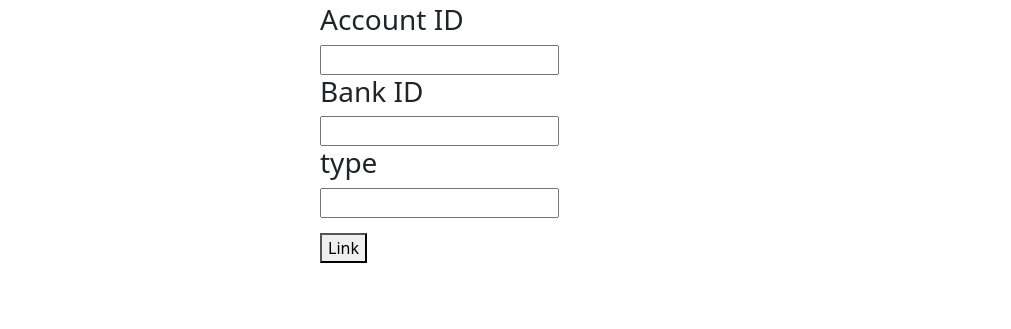
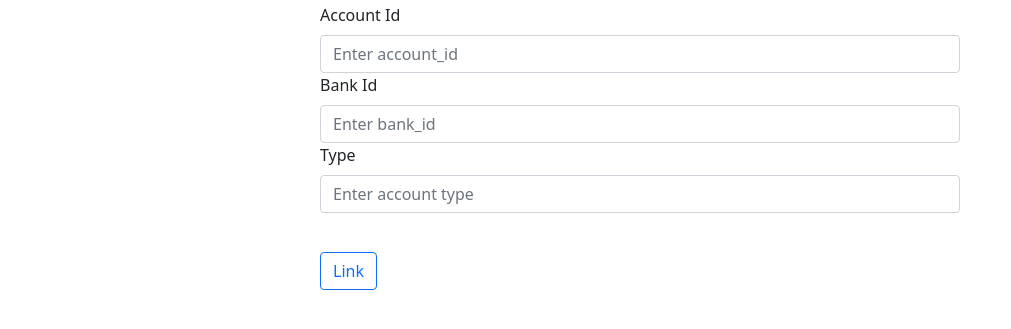
Before and after one commit to AryaCodes/CSE412Project, a website with bundled scripts: page frontend/public/link_bank_acct.html in a window 1280 px wide. Shown: the part 63-392 px from the top of the page, without its empty margins (0-1011 px from the left). Built offline with nearby package versions, Linux system fonts and the light colour scheme.

Commit message:
bring to arya version

```diff
--- a/frontend/js/external.js
+++ b/frontend/js/external.js
@@ -177,6 +177,12 @@ function wihdraw(params) {
     // alert("Here");
 }
 
+function apply() {
+    var bank_id = document.getElementById("bank_id_apply").value;
+
+    //I don't really know how the apply for credit card works but this is where the queries would go.
+}
+
 module.exports = {
     user_login,
     user_signup
--- a/frontend/public/link_bank_acct.html
+++ b/frontend/public/link_bank_acct.html
@@ -6,6 +6,7 @@
     <meta name="viewport" content="width=device-width, initial-scale=1.0">
     <link href="https://cdn.jsdelivr.net/npm/bootstrap@5.1.3/dist/css/bootstrap.min.css" rel="stylesheet" integrity="sha384-1BmE4kWBq78iYhFldvKuhfTAU6auU8tT94WrHftjDbrCEXSU1oBoqyl2QvZ6jIW3" crossorigin="anonymous">
     <link rel="stylesheet" href="css/index.css">
+    <script src="external.js"></script>
     <title>Document</title>
 </head>
 <body>
@@ -13,15 +14,21 @@
         <h1>our_Site_Name</h1>
     </header>
     <section>
-    <h3>Account ID</h3>
-    <input type="text">
-    <h3>Bank ID</h3>
-    <input type="text">
-    <h3>type</h3>
-    <input type="text">
+    <div class="form-group">
+        <label for="account_id" class="form-label">Account Id</label>
+        <input type="text" class="form-control" id="account_id" aria-describedby="emailHelp" placeholder="Enter account_id" required>
+      </div>
+    <div class="form-group">
+        <label for="bank_id" class="form-label">Bank Id</label>
+        <input type="text" class="form-control" id="bank_id" aria-describedby="emailHelp" placeholder="Enter bank_id" required>
+      </div>
+    <div class="form-group">
+        <label for="acct_type" class="form-label">Type</label>
+        <input type="text" class="form-control" id="acct_type" aria-describedby="emailHelp" placeholder="Enter account type" required>
+      </div>
     <br/>
-    <button>Link</button
-    ></section>
+    <button class="btn btn-outline-primary" onclick="link_acct()">Link</button>
+</section>
 
 </body>
 </html>
```
Also changed, not shown: frontend/public/apply.html (+5 -3 lines).
